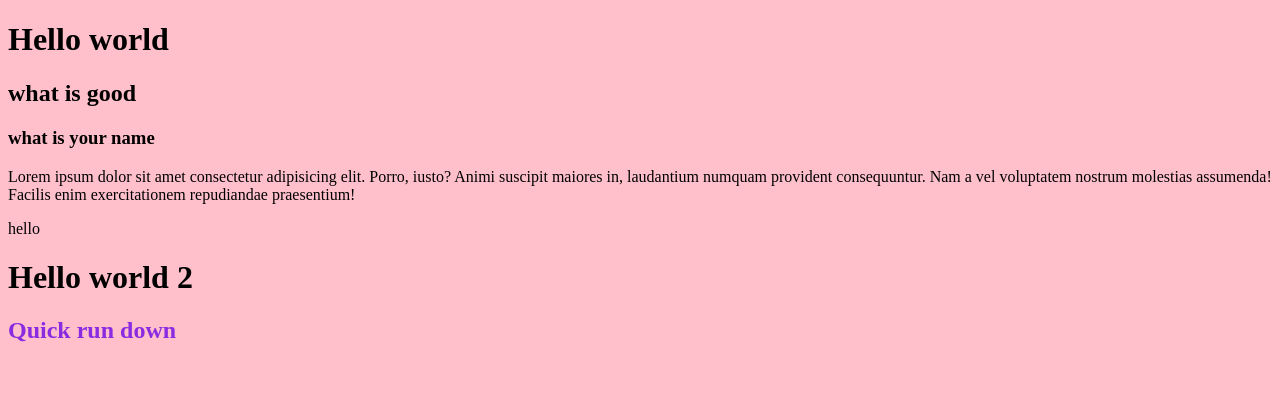
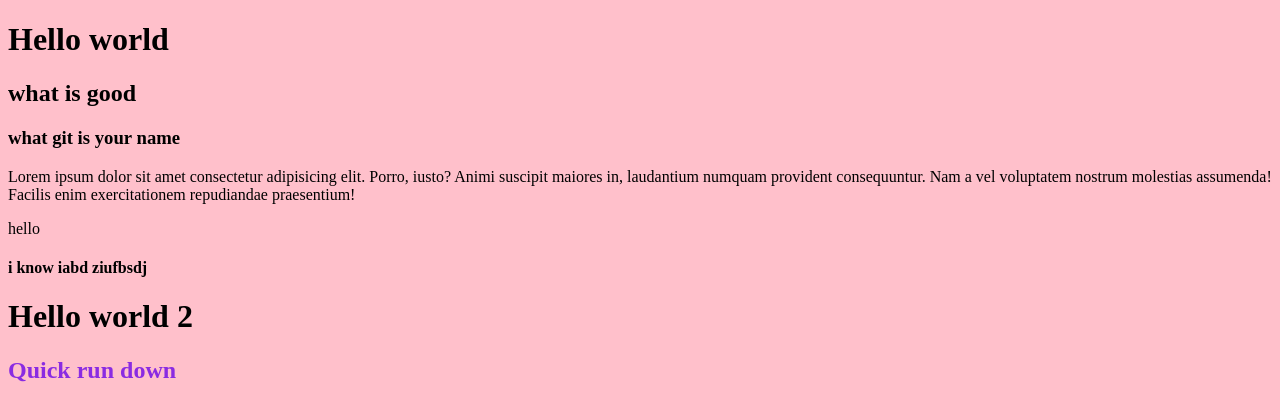
Before and after one commit to Ashanana/VSCODE-TUTORIAL, a plain HTML site: page index.html in a window 1280 px wide. Drawn offline with Linux system fonts and the light colour scheme.

Commit message:
creyfiudb 3

```diff
--- a/index.html
+++ b/index.html
@@ -9,9 +9,12 @@
 <body style="background-color:pink">
     <h1>Hello world</h1>
     <H2>what is good</H2>
-    <h3>what is your name</h3>
+    <h3>what git is your name</h3>
     <p>Lorem ipsum dolor sit amet consectetur adipisicing elit. Porro, iusto? Animi suscipit maiores in, laudantium numquam provident consequuntur. Nam a vel voluptatem nostrum molestias assumenda! Facilis enim exercitationem repudiandae praesentium!</p>
     <form action="">hello</form>
+    <div>
+        <h4>i know iabd ziufbsdj</h4>
+    </div>
     <H1>Hello world 2</H1>
     <div>
         <h2 style="color: blueviolet;">Quick run down</h2>
```
